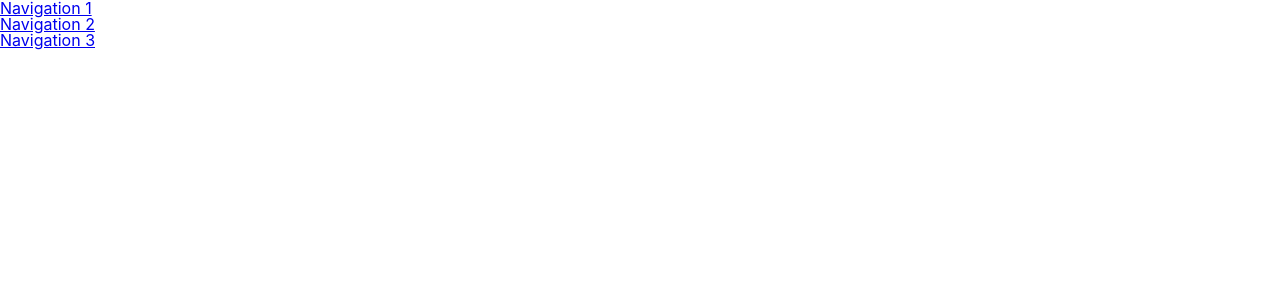
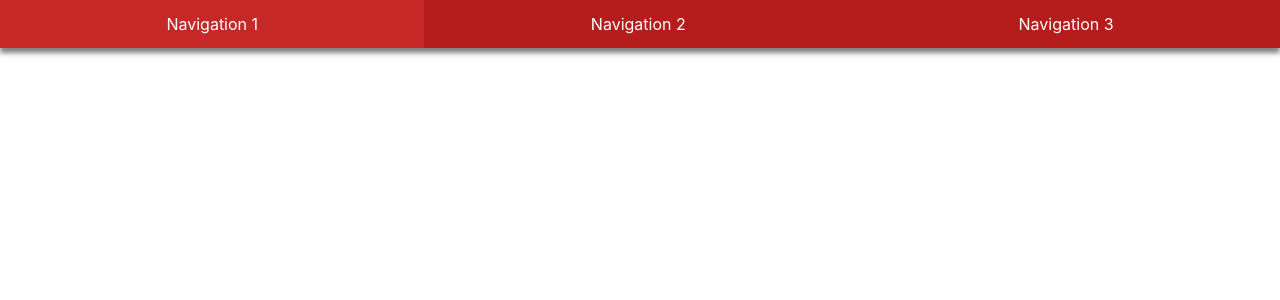
Before and after one commit to SaegesserSascha/navigation, a React (Create React App) app: page / in a window 1280 px wide. Shown: the top 300 px of the page. Built offline with nearby package versions, Linux system fonts and the light colour scheme.

Commit message:
Topnav is now sticked to top when scrolling

```diff
--- a/src/components/navbar/Navbar.js
+++ b/src/components/navbar/Navbar.js
@@ -1,14 +1,36 @@
-import React from "react";
-import { Link } from "react-router-dom";
+import "./style.css";
+import React, { useState, useEffect, useRef } from "react";
+import { Link, useLocation } from "react-router-dom";
 import { routes } from "constants/routes";
 
 export default function Navbar() {
+  const location = useLocation(null);
+  const [sticky, setSticky] = useState(false);
+  const ref = useRef(null);
+
+  const handleScroll = () => {
+    if (ref.current) {
+      setSticky(ref.current.getBoundingClientRect().top <= 0);
+    }
+  };
+
+  useEffect(() => {
+    window.addEventListener("scroll", handleScroll);
+
+    return () => {
+      window.removeEventListener("scroll", handleScroll);
+    }
+  }, []);
+
   return (
-    <nav>
+    <nav id="nav" className={`app-nav ${sticky ? " sticky" : ""}`} ref={ref}>
       <ul className="app-nav-list">
         {routes.map(({ path, name }, key) =>
-          <li className="app-nav-item" key={key}>
-            <Link to={path}>{name}</Link>
+
+          <li className={`app-nav-item ${location.pathname === path ? " current-nav" : ""}`} key={key}>
+            <Link to={path}>
+              {name}
+            </Link>
           </li>)}
       </ul>
     </nav>
--- a/src/components/navbar/style.css
+++ b/src/components/navbar/style.css
@@ -0,0 +1,55 @@
+.app-nav {
+  box-shadow: 0 5px 5px rgba(0, 0, 0, .5);
+  margin-bottom: 1em;
+}
+
+.app-nav-list {
+  display: flex;
+  flex-direction: column;
+  width: 100vw;
+}
+
+@media(min-width: 500px) {
+  .app-nav-list {
+    flex-direction: row;
+    text-align: center;
+  }
+}
+
+.app-nav-item {
+  align-items: stretch;
+  display: flex;
+  flex-grow: 1;
+  text-decoration: none;
+}
+
+.app-nav-item a {
+  color: white;
+  flex-grow: 1;
+  padding: 1em;
+  text-decoration: none;
+}
+
+.app-nav-item {
+  background-color: #b71c1c;
+  color: white;
+  text-decoration: none;
+}
+
+.app-nav-item:hover,
+.app-nav-item:focus {
+  background-color: #c62828;
+}
+
+.app-nav-item:active {
+  background-color: #8e0000;
+}
+
+.current-nav {
+  border-bottom: 4px solid #fff;
+}
+
+.sticky {
+  position: sticky;
+  top: 0;
+}
```
